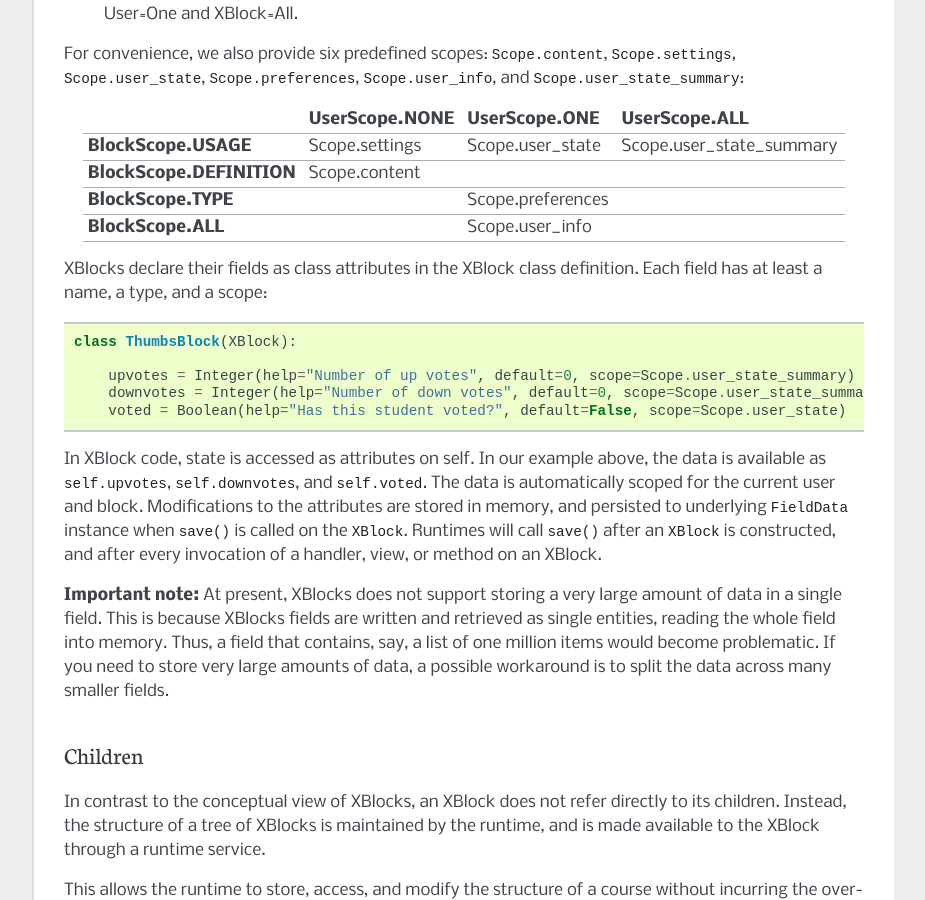
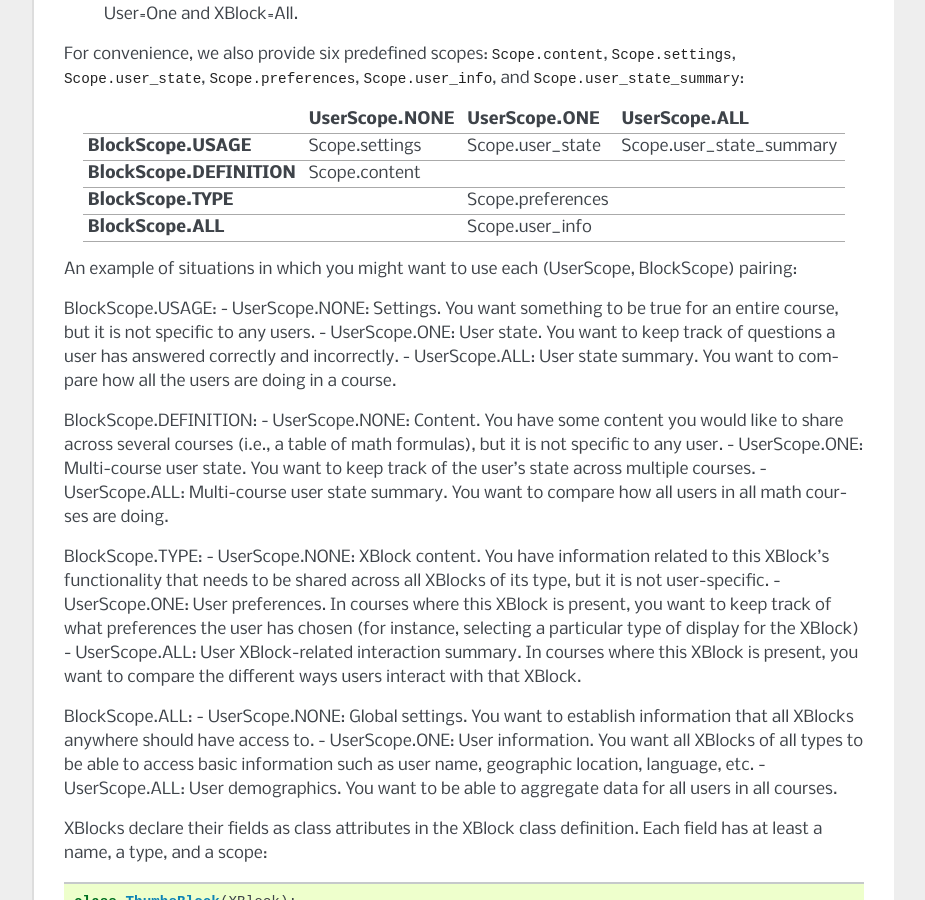
Before and after one commit to openedx/XBlock, a Sphinx documentation site: the page built from doc/guide/xblock.rst, in a window 1280 px wide and 900 px high, scrolled down 1267 px. Shown: the whole window, without its empty margins (198-1123 px from the left). Built offline with Sphinx 7.4.7, drawn with Linux system fonts in a browser that asks for light colours.

Commit message:
Scope information

```diff
--- a/doc/guide/xblock.rst
+++ b/doc/guide/xblock.rst
@@ -84,6 +84,39 @@ For convenience, we also provide six predefined scopes: ``Scope.content``,
 | **BlockScope.ALL**        |                | Scope.user_info   |                          |
 +---------------------------+----------------+-------------------+--------------------------+
 
+An example of situations in which you might want to use each (UserScope, BlockScope) pairing:
+
+BlockScope.USAGE:
+- UserScope.NONE: Settings.  You want something to be true for an entire course, but it is not
+specific to any users.
+- UserScope.ONE: User state.  You want to keep track of questions a user has answered correctly
+and incorrectly.
+- UserScope.ALL: User state summary.  You want to compare how all the users are doing in a course.
+
+BlockScope.DEFINITION:
+- UserScope.NONE: Content.  You have some content you would like to share across several courses
+(i.e., a table of math formulas), but it is not specific to any user.
+- UserScope.ONE: Multi-course user state.  You want to keep track of the user's state across
+multiple courses.
+- UserScope.ALL: Multi-course user state summary.  You want to compare how all users in all math
+courses are doing.
+
+BlockScope.TYPE:
+- UserScope.NONE: XBlock content.  You have information related to this XBlock's functionality
+that needs to be shared across all XBlocks of its type, but it is not user-specific.
+- UserScope.ONE: User preferences.  In courses where this XBlock is present, you want to keep track
+of what preferences the user has chosen (for instance, selecting a particular type of display for
+the XBlock)
+- UserScope.ALL: User XBlock-related interaction summary.  In courses where this XBlock is present,
+you want to compare the different ways users interact with that XBlock.
+
+BlockScope.ALL:
+- UserScope.NONE: Global settings.  You want to establish information that all XBlocks anywhere
+should have access to.
+- UserScope.ONE: User information.  You want all XBlocks of all types to be able to access basic
+information such as user name, geographic location, language, etc.
+- UserScope.ALL: User demographics.  You want to be able to aggregate data for all users in all
+courses.
 
 
 XBlocks declare their fields as class attributes in the XBlock class
```
